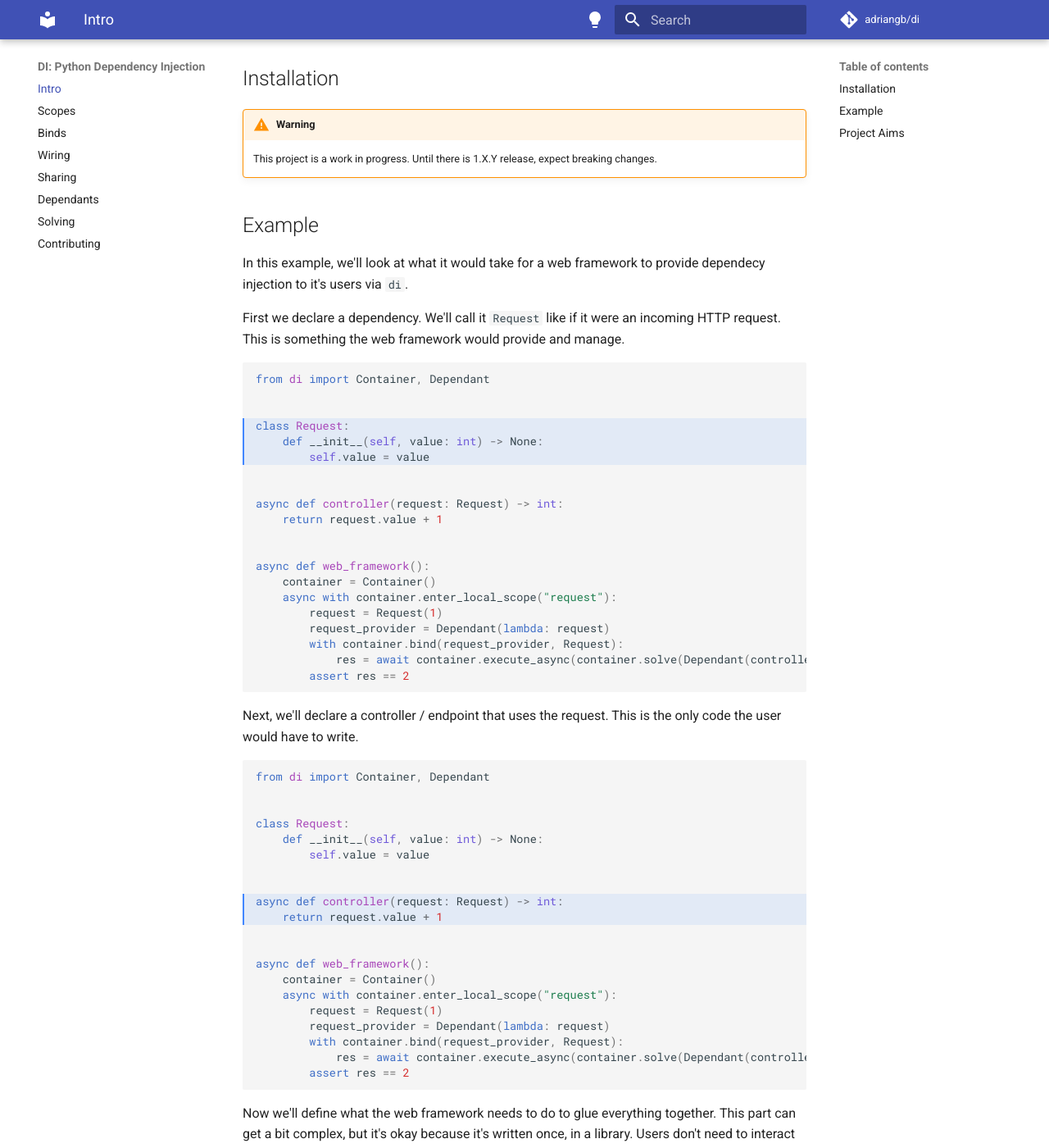
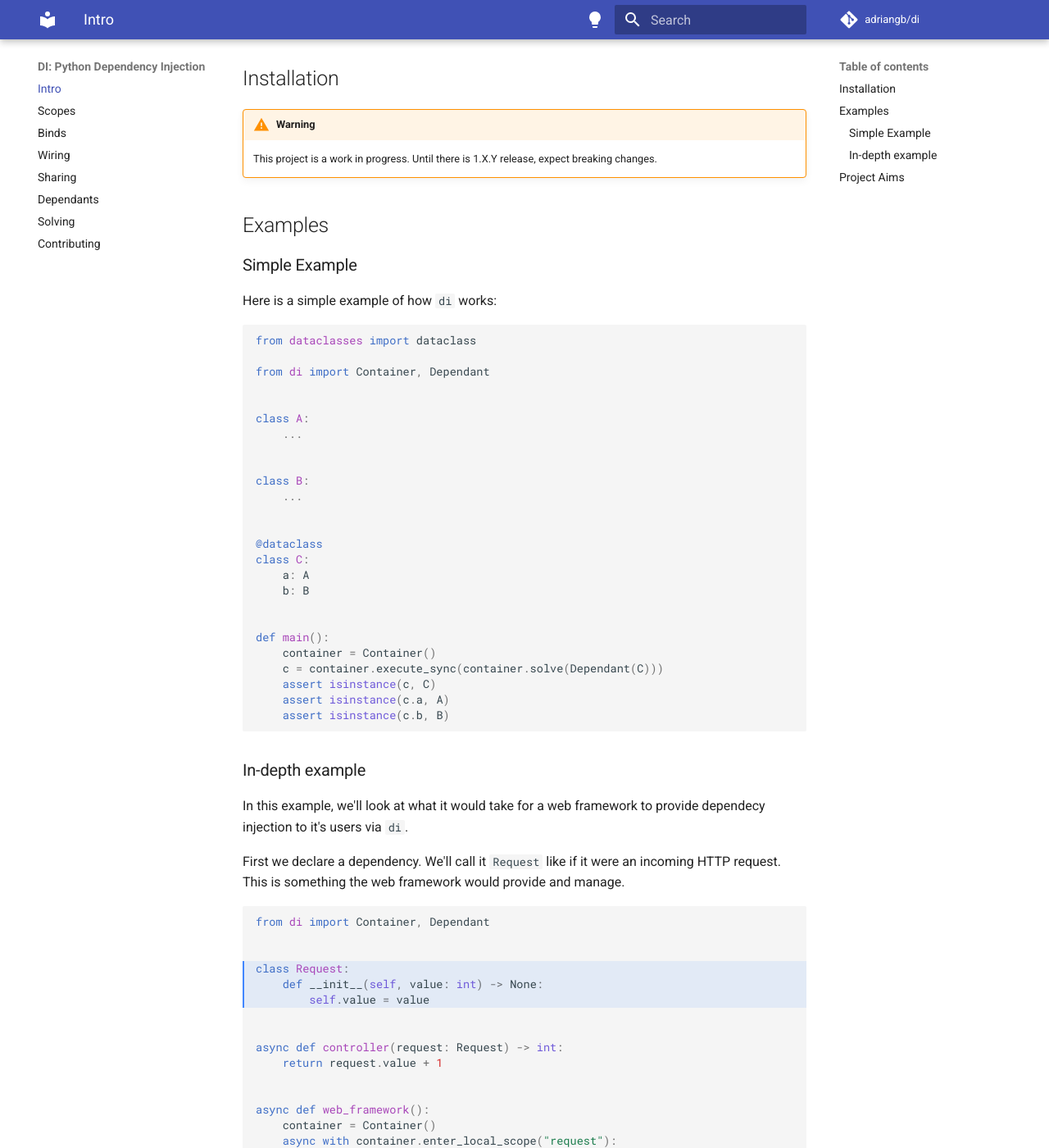
Before and after one commit to adriangb/di, an MkDocs documentation site: the page built from docs/README.md, in a window 1280 px wide and 1400 px high, scrolled down 562 px. Shown: the whole window at 82% size. Built offline with MkDocs 1.6.1 and Material for MkDocs 9.7.7, drawn with Linux system fonts in a browser that asks for light colours; comment, search, counter and statistics services are not loaded.

Commit message:
Add simple example, bump version

````diff
--- a/docs/README.md
+++ b/docs/README.md
@@ -28,8 +28,17 @@ $ pip install di
     This project is a work in progress.
     Until there is 1.X.Y release, expect breaking changes.
 
+## Examples
 
-## Example
+### Simple Example
+
+Here is a simple example of how `di` works:
+
+```Python
+--8<-- "docs/src/simple.py"
+```
+
+### In-depth example
 
 In this example, we'll look at what it would take for a web framework to provide dependecy injection to it's users via `di`.
 
--- /dev/null
+++ b/docs/src/simple.py
@@ -0,0 +1,25 @@
+from dataclasses import dataclass
+
+from di import Container, Dependant
+
+
+class A:
+    ...
+
+
+class B:
+    ...
+
+
+@dataclass
+class C:
+    a: A
+    b: B
+
+
+def main():
+    container = Container()
+    c = container.execute_sync(container.solve(Dependant(C)))
+    assert isinstance(c, C)
+    assert isinstance(c.a, A)
+    assert isinstance(c.b, B)
--- a/pyproject.toml
+++ b/pyproject.toml
@@ -1,6 +1,6 @@
 [tool.poetry]
 name = "di"
-version = "0.3.1"
+version = "0.4.0"
 description = "Autowiring dependency injection"
 authors = ["Adrian Garcia Badaracco <adrian@adriangb.com>"]
 readme = "README.md"
````
Also changed, not shown: 1 other file.
